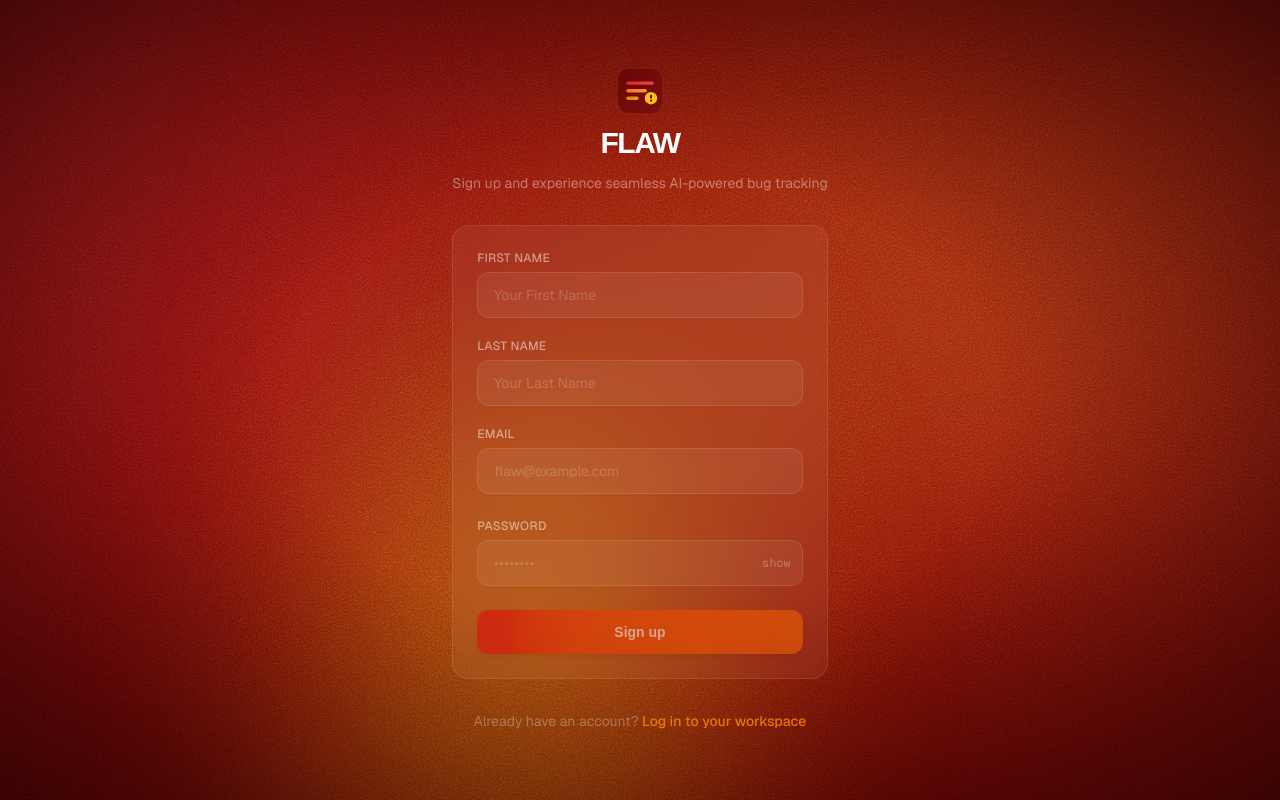
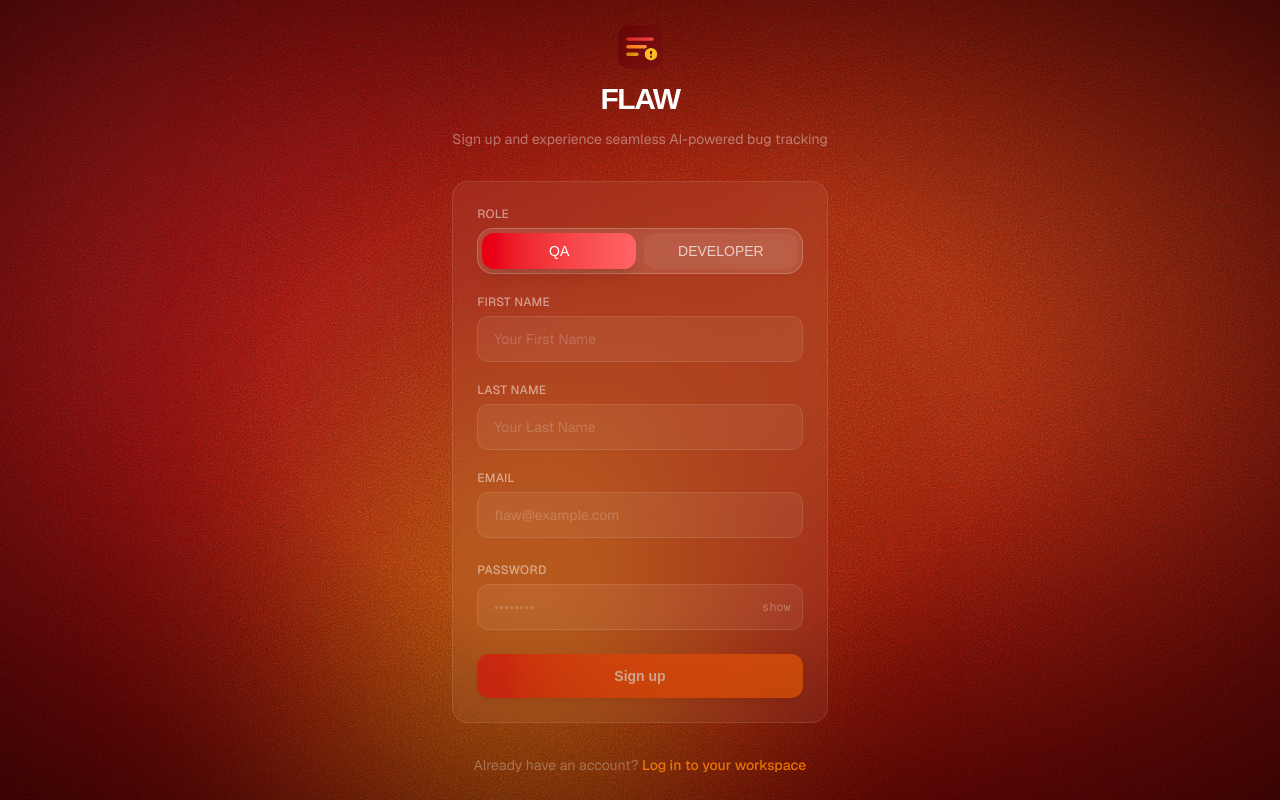
Before and after one commit to limuelcamangon15/Flaw-Frontend, a Next.js app: page /signup in a window 1280 px wide. Built offline with nearby package versions, Linux system fonts and the light colour scheme; no server answers; a web font is replaced by a local one.

Commit message:
update: role picker for login

```diff
--- a/app/components/login/LoginForm.tsx
+++ b/app/components/login/LoginForm.tsx
@@ -17,7 +17,6 @@ export default function LoginForm() {
   }
 
   return (
-    <PageLayout>
     <div className="m-auto flex items-center justify-center min-h-screen px-6 py-24">
       <div className="w-full max-w-sm flex flex-col gap-8">
         {/* Logo */}
@@ -74,6 +73,5 @@ export default function LoginForm() {
         </p>
       </div>
     </div>
-    </PageLayout>
   );
 }
--- /dev/null
+++ b/app/components/signup/RolePicker.tsx
@@ -0,0 +1,49 @@
+interface RolePickerProps {
+  role: "QA" | "DEVELOPER";
+  setRole: (value: "QA" | "DEVELOPER") => void;
+}
+
+const roles = [
+  {
+    key: "QA" as const,
+    label: "QA",
+    activeClass:
+      "bg-gradient-to-r from-red-600 to-red-400 text-white shadow-lg",
+  },
+  {
+    key: "DEVELOPER" as const,
+    label: "DEVELOPER",
+    activeClass:
+      "bg-gradient-to-r from-orange-600 to-yellow-400 text-white shadow-lg",
+  },
+];
+
+export default function RolePicker({ role, setRole }: RolePickerProps) {
+  return (
+    <div className="flex flex-col gap-1.5">
+      <label className="font-sans text-xs font-medium text-white/50 tracking-wide uppercase">
+        Role
+      </label>
+      <div className="flex w-full gap-2 p-1 rounded-2xl bg-white/10 backdrop-blur-md border border-white/20">
+        {roles.map((r) => {
+          const isActive = role === r.key;
+
+          return (
+            <button
+              key={r.key}
+              onClick={() => setRole(r.key)}
+              className={[
+                "flex-1 py-2 rounded-xl font-heading text-sm transition-all duration-300 hover:scale-102 active:scale-90 cursor-pointer",
+                isActive
+                  ? r.activeClass
+                  : "bg-white/5 text-white/70 hover:bg-white/10",
+              ].join(" ")}
+            >
+              {r.label}
+            </button>
+          );
+        })}
+      </div>
+    </div>
+  );
+}
--- a/app/components/signup/SignupForm.tsx
+++ b/app/components/signup/SignupForm.tsx
@@ -7,10 +7,11 @@ import Input from "../ui/input/Input";
 import EmailInput from "../ui/input/EmailInput";
 import PasswordInput from "../ui/input/PasswordInput";
 import { Check, X } from "lucide-react";
-import PageLayout from "../ui/layout/PageLayout";
+import RolePicker from "./RolePicker";
 
 export default function SignupForm() {
   // data
+  const [role, setRole] = useState<string>("QA");
   const [firstName, setFirstName] = useState<string>("");
   const [lastName, setLastName] = useState<string>("");
   const [email, setEmail] = useState<string>("");
@@ -30,12 +31,24 @@ export default function SignupForm() {
     email.trim() !== "" &&
     isPasswordValid;
 
-  function handleSubmit() {
-    alert(email + "  " + password);
+  const API_BASE_URL = process.env.NEXT_PUBLIC_API_BASE_URL;
+
+  async function handleSubmit() {
+    const response = await fetch(`${API_BASE_URL}/api/auth/register`, {
+      method: "POST",
+      headers: {
+        "Content-Type": "application/json",
+      },
+      body: JSON.stringify({ firstName, lastName, email, password }),
+    });
+
+    const data = await response.json();
+
+    console.log(data);
   }
+
   return (
-    <PageLayout>
-      <div className="m-auto flex items-center justify-center min-h-screen p-6">
+    <div className="m-auto flex items-center justify-center min-h-screen px-6">
       <div className="w-full max-w-sm flex flex-col gap-8">
         {/* Logo */}
         <div className="flex flex-col items-center gap-3">
@@ -51,6 +64,7 @@ export default function SignupForm() {
 
         {/* Card */}
         <div className="flex flex-col gap-5 rounded-2xl p-6 bg-white/5 border border-white/10 backdrop-blur-xl">
+          <RolePicker role={role} setRole={setRole} />
           <Input
             label="First Name"
             onChange={setFirstName}
@@ -159,6 +173,5 @@ export default function SignupForm() {
         </p>
       </div>
     </div>
-    </PageLayout>
   );
 }
--- a/app/login/page.tsx
+++ b/app/login/page.tsx
@@ -1,5 +1,10 @@
 import LoginForm from "../components/login/LoginForm";
+import PageLayout from "../components/ui/layout/PageLayout";
 
 export default function Login() {
-  return <LoginForm />;
+  return (
+    <PageLayout>
+      <LoginForm />
+    </PageLayout>
+  );
 }
--- a/app/signup/page.tsx
+++ b/app/signup/page.tsx
@@ -1,5 +1,10 @@
 import SignupForm from "../components/signup/SignupForm";
+import PageLayout from "../components/ui/layout/PageLayout";
 
 export default function Signup() {
-  return <SignupForm />;
+  return (
+    <PageLayout>
+      <SignupForm />
+    </PageLayout>
+  );
 }
```
Lines whose indentation alone changed are shown as unchanged.
